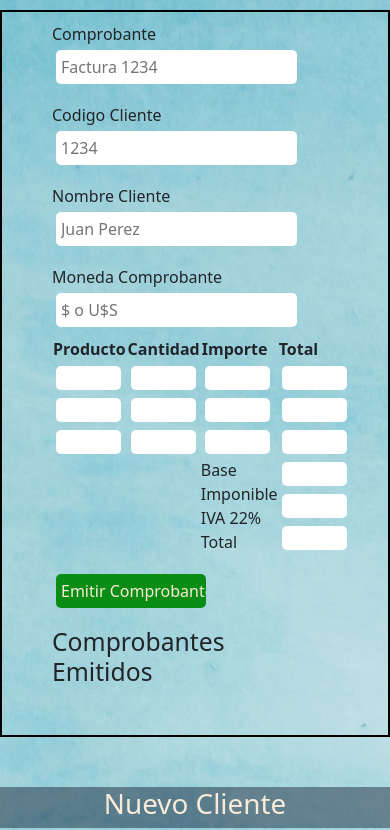
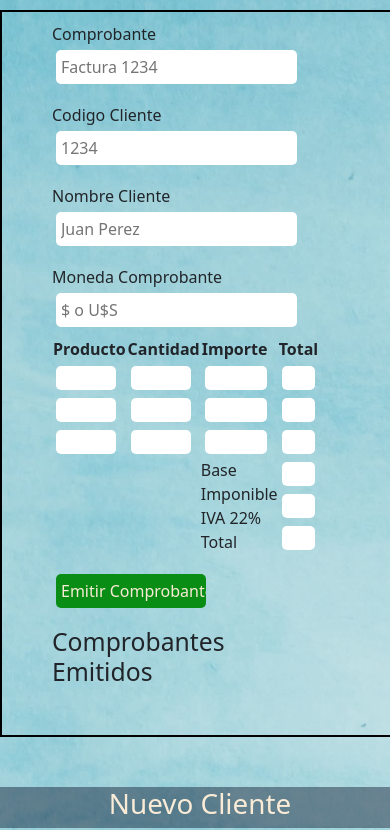
Before and after one commit to JuanPabloFavre/3raPreEntregaJS, a plain HTML site: page pages/Registro.html in a window 390 px wide. Shown: the part 257-1087 px from the top of the page. Drawn offline with Linux system fonts and the light colour scheme.

Commit message:
Se configura tamaño de pantalla mobile2

```diff
--- a/css/style.css
+++ b/css/style.css
@@ -806,7 +806,7 @@ margin: 5px;
 
 @media (max-width: 500px) {
     tr td input{
-        width: 65px;
+        width: 81%;
         padding: 0px;
     }
 
@@ -814,6 +814,10 @@ margin: 5px;
             width: 50px;
             padding: 0px;
 
+    }
+
+    .clientes{
+        width: 400px;
     }
 
    #lista-venta{
@@ -892,4 +896,8 @@ margin: 5px;
     font-size: 1rem;
    }
 
+   body{
+    width: 400px
+   }
+
 }
```
